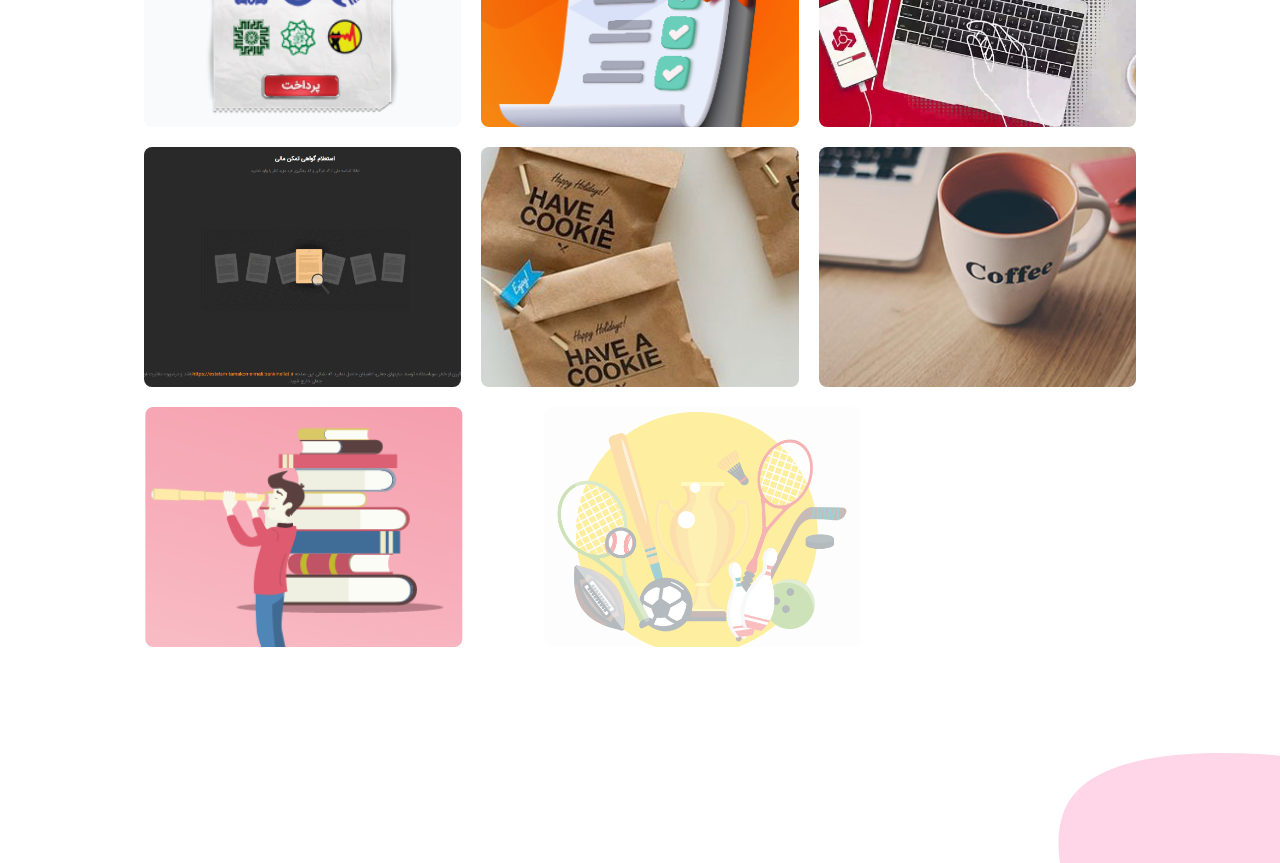
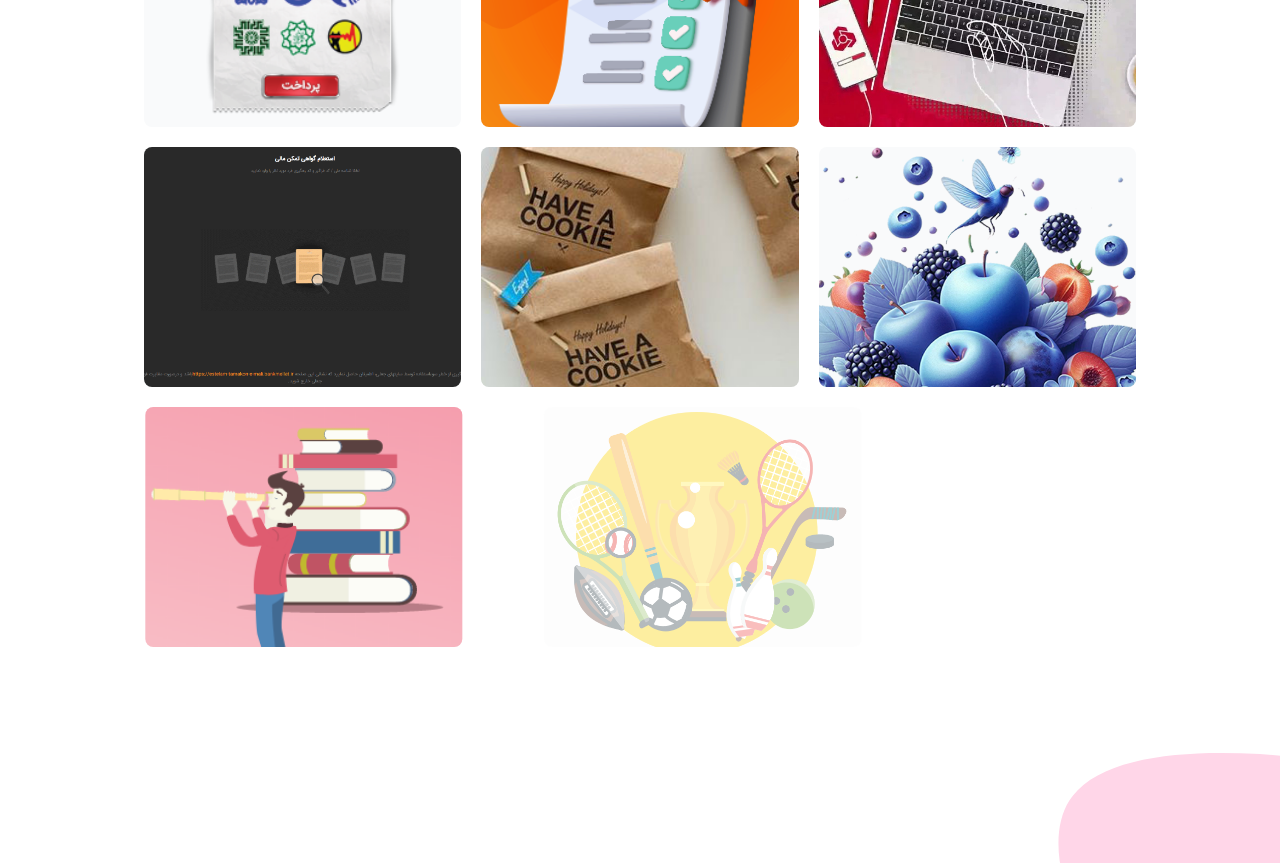
Before and after one commit to FtADev/Portfolio, a Next.js app: page / in a window 1280 px wide. Shown: the part 2000-2863 px from the top of the page. Built offline with nearby package versions, Linux system fonts and the light colour scheme.

Commit message:
Change photo

```diff
--- a/app/sections/projects.tsx
+++ b/app/sections/projects.tsx
@@ -60,7 +60,7 @@ const ProjectSection = () => {
     },
     {
       title: "Ecommerce",
-      src: "/blog-img4.jpg",
+      src: "/ecommerce.png",
       type: 2,
       link: "",
     },
```
Also changed, not shown: public/ecommerce.png (added).
